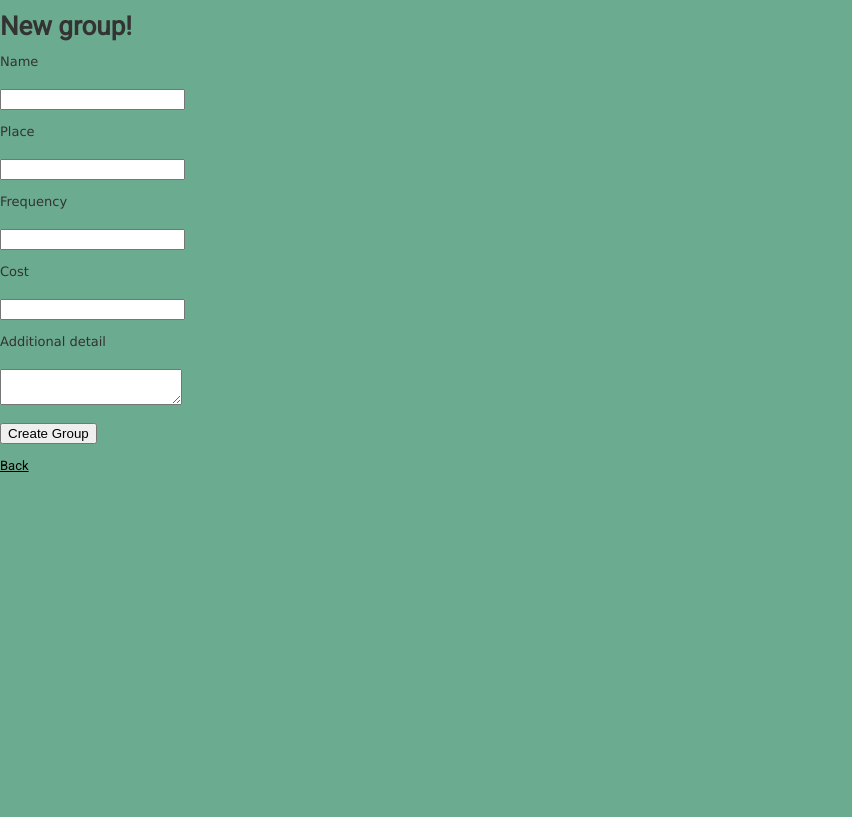
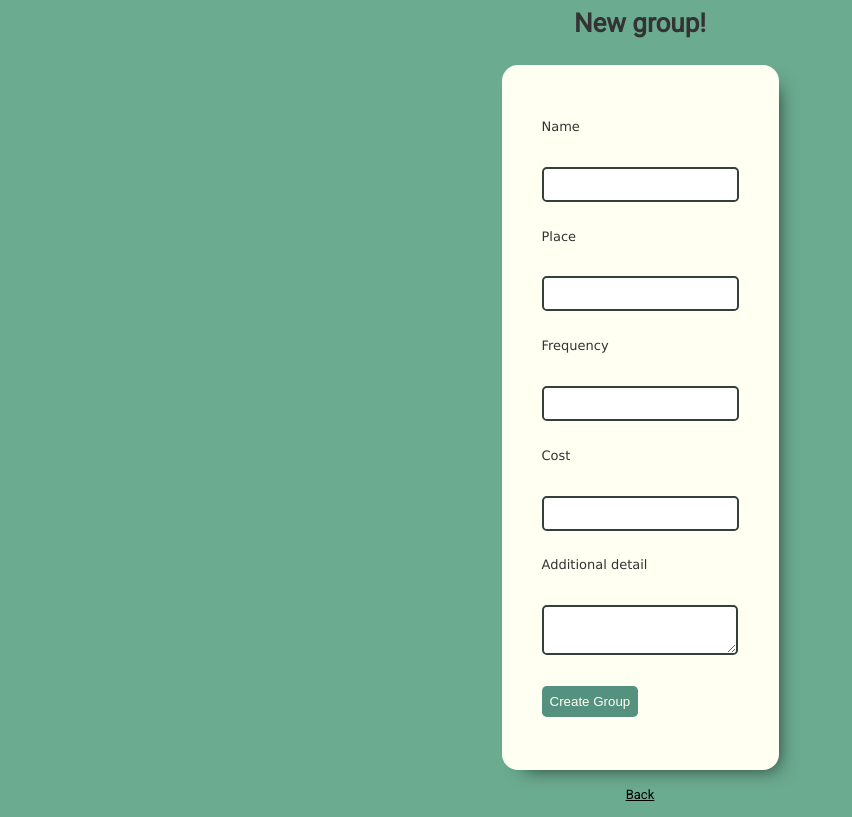
Before and after one commit to lucascivile/pedrinho, a Rails app: page /groups/new in a window 1280 px wide. Shown: the whole page, without its empty margins (0-852 px from the left). Run offline with Rails 7, Linux system fonts and the light colour scheme; style sheets or scripts are compiled from the project's sources.

Commit message:
Style new group page

```diff
--- a/app/assets/stylesheets/groups.scss
+++ b/app/assets/stylesheets/groups.scss
@@ -1,6 +1,8 @@
 // Place all the styles related to the Groups controller here.
 // They will automatically be included in application.css.
 // You can use Sass (SCSS) here: http://sass-lang.com/
+
+@import "variables";
 
 .box-container {
   display: flex;
@@ -19,3 +21,35 @@
 .info-line {
   margin-right: 20px;
 }
+
+.form-box {
+  background-color: $light;
+  padding: 2.5rem;
+  border-radius: 1rem;
+  margin: 1rem;
+  -webkit-box-shadow: 10px 10px 19px -12px rgba(0, 0, 0, 0.75);
+  -moz-box-shadow: 10px 10px 19px -12px rgba(0, 0, 0, 0.75);
+  box-shadow: 10px 10px 19px -12px rgba(0, 0, 0, 0.75);
+  width: fit-content;
+
+  h1 {
+    margin-top: 0;
+  }
+}
+
+.input {
+  padding: 0.5rem;
+  border-radius: 0.3rem;
+  border: solid;
+  border-color: $dark;
+  border-width: 2px;
+  margin: 0.8rem 0 0.8rem 0;
+}
+
+.form-btn {
+  padding: 0.5rem;
+  background-color: $secondary;
+  color: $light;
+  border-radius: 0.3rem;
+  border: none;
+}
--- a/app/views/groups/_form.html.erb
+++ b/app/views/groups/_form.html.erb
@@ -1,5 +1,5 @@
 
-<%= form_with model: @group, local: true do |form| %>
+<%= form_with model: @group, local: true, class: 'form-box' do |form| %>
 
     <% if @group.errors.any? %>
       <div id="error_explanation">
@@ -17,31 +17,31 @@
 
     <p>
       <%= form.label :name %><br>
-      <%= form.text_field :name %>
+      <%= form.text_field :name, class: 'input' %>
     </p>
 
     <p>
       <%= form.label :place %><br>
-      <%= form.text_field :place %>
+      <%= form.text_field :place, class: 'input' %>
     </p>
 
     <p>
       <%= form.label :frequency %><br>
-      <%= form.text_field :frequency %>
+      <%= form.text_field :frequency, class: 'input' %>
     </p>
 
     <p>
       <%= form.label :cost %><br>
-      <%= form.text_field :cost %>
+      <%= form.text_field :cost, class: 'input' %>
     </p>
 
     <p>
       <%= form.label :additional_detail %><br>
-      <%= form.text_area :additional_detail %>
+      <%= form.text_area :additional_detail, class: 'input' %>
     </p>
 
     <p>
-      <%= form.submit %>
+      <%= form.submit 'Create Group', class: 'form-btn'%>
     </p>
 
   <% end %>
--- a/app/views/groups/new.html.erb
+++ b/app/views/groups/new.html.erb
@@ -1,5 +1,7 @@
-<h1>New group!</h1>
+<div class="container">
+  <h1>New group!</h1>
 
-<%= render 'form'%>
+  <%= render 'form'%>
 
-<%= link_to 'Back', groups_path %>
+  <%= link_to 'Back', groups_path %>
+</div>
```
